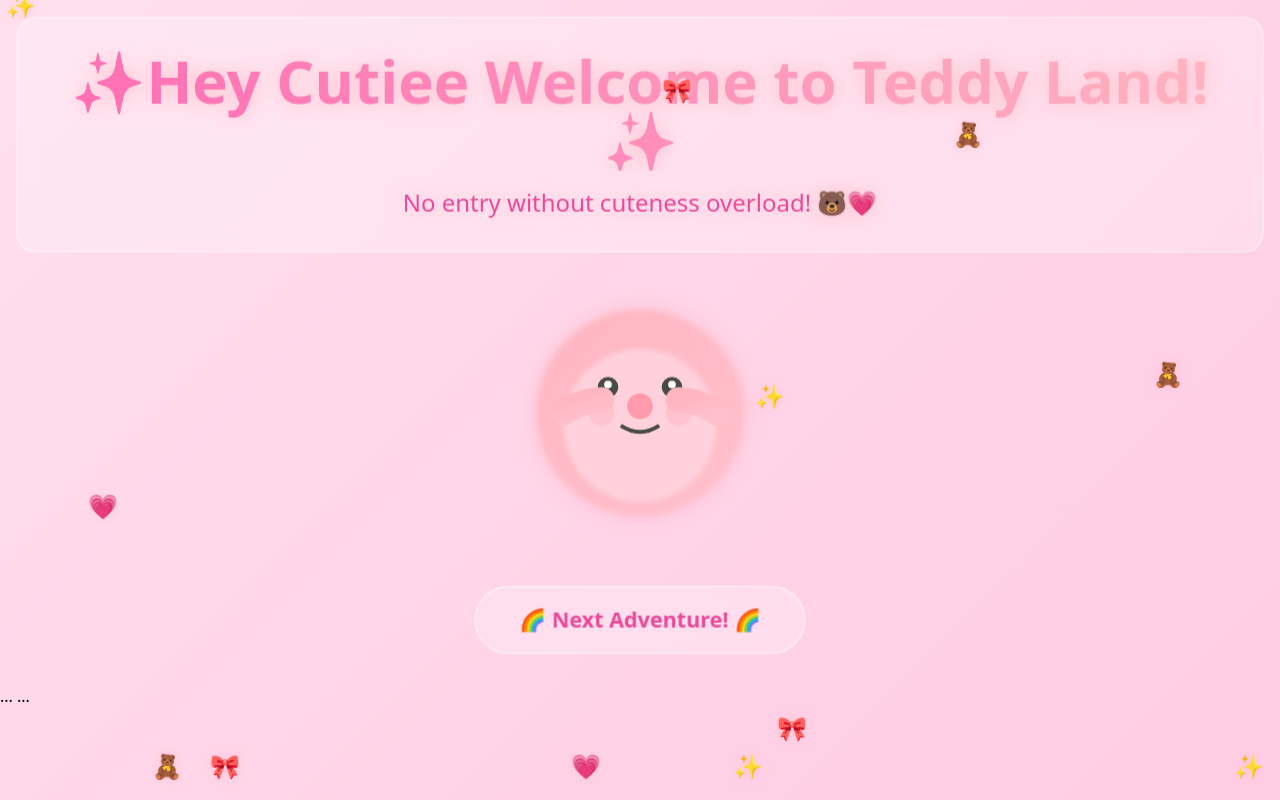
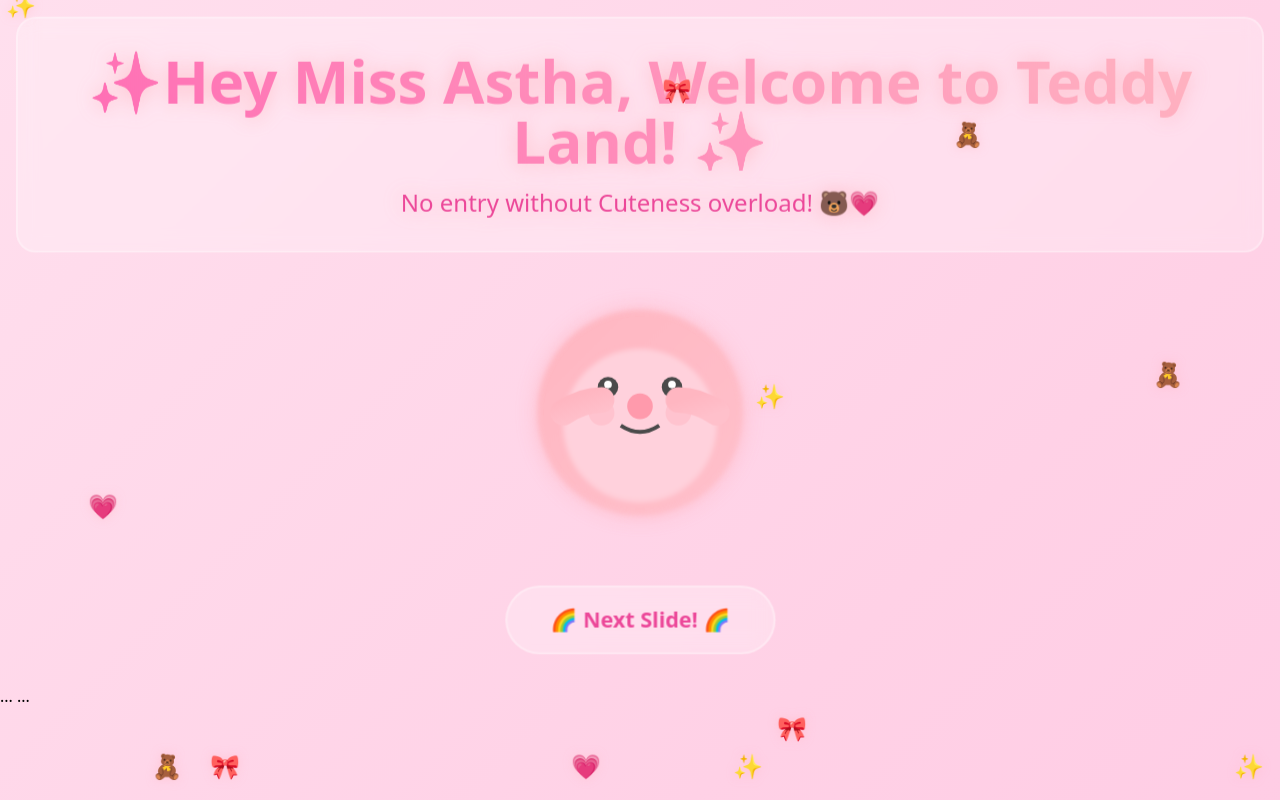
Before and after one commit to hercreator/my-cutest-teddy, a plain HTML site: page index.html in a window 1280 px wide. Drawn offline with nearby package versions, Linux system fonts and the light colour scheme.

Commit message:
Update index.html

```diff
--- a/index.html
+++ b/index.html
@@ -44,10 +44,10 @@
         <!-- Welcome Message -->
         <div class="glass-effect p-8 mb-8 floating">
             <h1 class="text-4xl md:text-6xl font-bold mb-4 kawaii-shadow" style="background: linear-gradient(45deg, #FF69B4, #FFB6C1); -webkit-background-clip: text; -webkit-text-fill-color: transparent;">
-                ✨Hey Cutiee Welcome to Teddy Land! ✨
+                ✨Hey Miss Astha, Welcome to Teddy Land! ✨
             </h1>
             <p class="text-xl md:text-2xl text-pink-500 kawaii-shadow">
-                No entry without cuteness overload! 🐻💗
+                No entry without Cuteness overload! 🐻💗
             </p>
         </div>
 
@@ -88,7 +88,7 @@
 
         <!-- Next Button -->
         <button id="nextButton" class="glass-effect text-pink-500 font-bold py-4 px-10 rounded-full text-xl transition-all duration-300 hover:scale-110 hover:shadow-lg hover:text-pink-600 heartbeat">
-            🌈 Next Adventure! 🌈
+            🌈 Next Slide! 🌈
         </button>
 
         <!-- Hidden Surprise Message -->
@@ -178,4 +178,5 @@
 </script>
 ...
 </body>
+
 </html>
```
